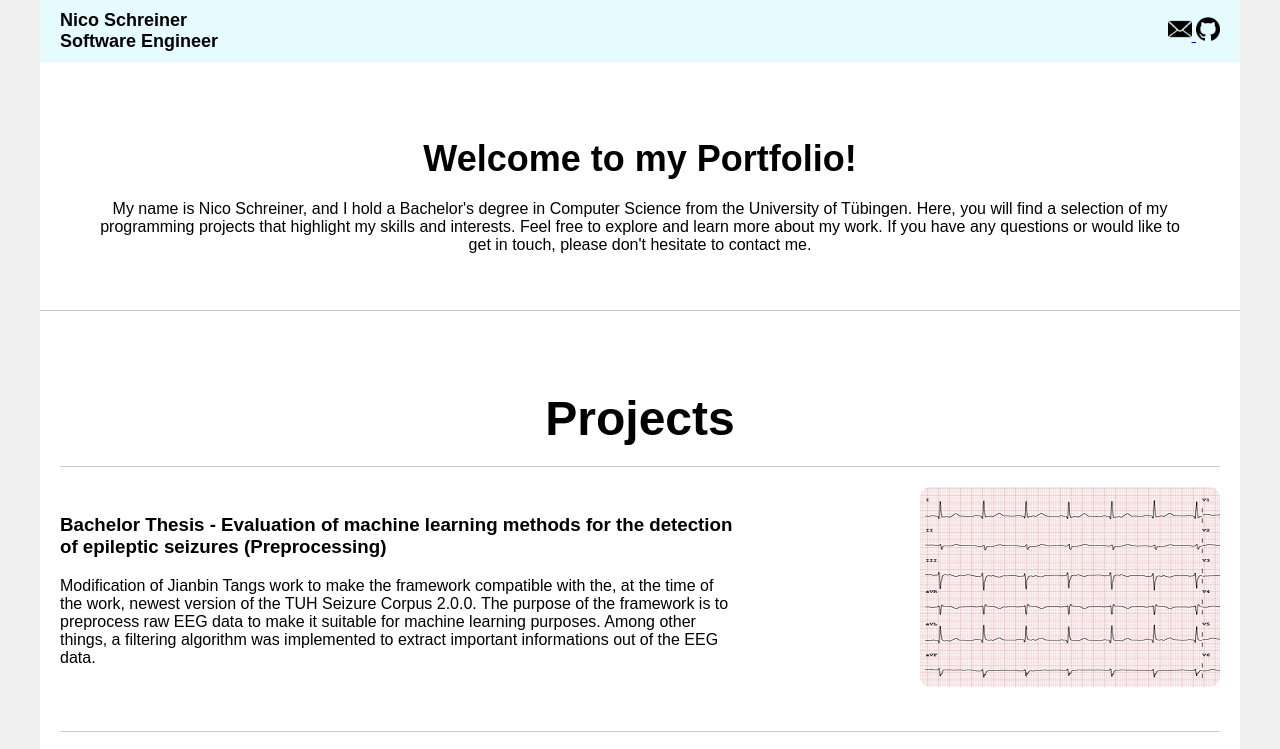
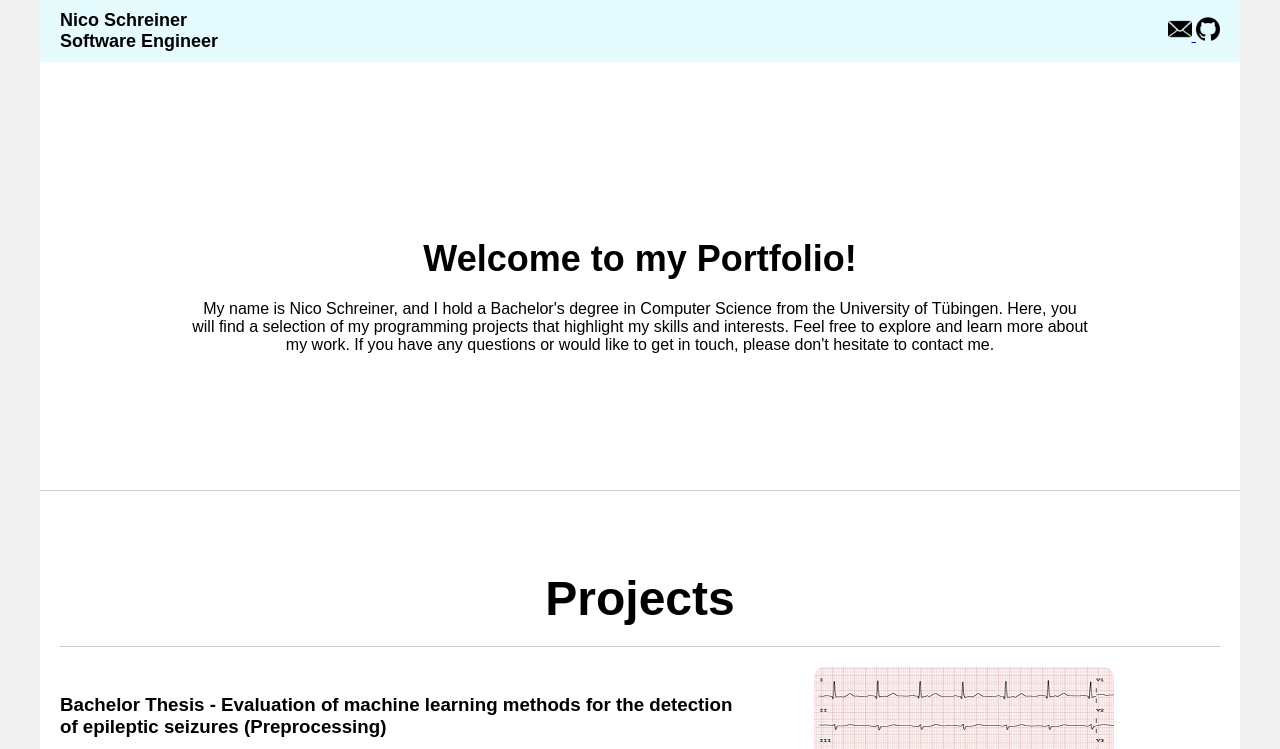
Before and after one commit to SchrN/SchrN.github.io, a plain HTML site: page index.html in a window 1280 px wide. Shown: the top 749 px of the page. Drawn offline with Linux system fonts and the light colour scheme.

Commit message:
Update index.html

```diff
--- a/index.html
+++ b/index.html
@@ -43,7 +43,7 @@
             background-color: white; /* Hintergrundfarbe geändert */
             color: black;
             padding: 20px 50px;
-            margin: 100 px;
+            margin: 100px;
         }
         .welcome-section h1 {
             font-size: 36px;
@@ -77,6 +77,10 @@
             width: 35%;
             text-align: right;
             padding-left: 20px; /* Abstand zwischen Bild und Text */
+        }
+        .project:nth-child(odd) .project-image {
+            text-align: left; /* Text weiter nach links verschieben */
+            padding-left: 0; /* Entfernung der Polsterung auf der linken Seite */
         }
         .project-image img {
             max-width: 100%;
@@ -184,12 +188,3 @@ Among other things, a filtering algorithm was implemented to extract important i
     </div>
 </body>
 </html>
-
-
-
-<!-- https://github.com/SchrN/GGN-for-TUH-Seizure-Corpus-2.0.0 -->
-            <!-- https://github.com/SchrN/SASL-Compiler -->
-            <!-- https://github.com/SchrN/RoboArena -->
-            <!-- https://github.com/SchrN/--seizure-type-classification-tuh-v2.0.0 -->
-<!--GGN typ heisst Li Zhengdaos et.al https://github.com/ICLab4DL/GGN -->
-<!--TUH Typ heiist Jianbin Tang https://github.com/IBM/seizure-type-classification-tuh -->
```
